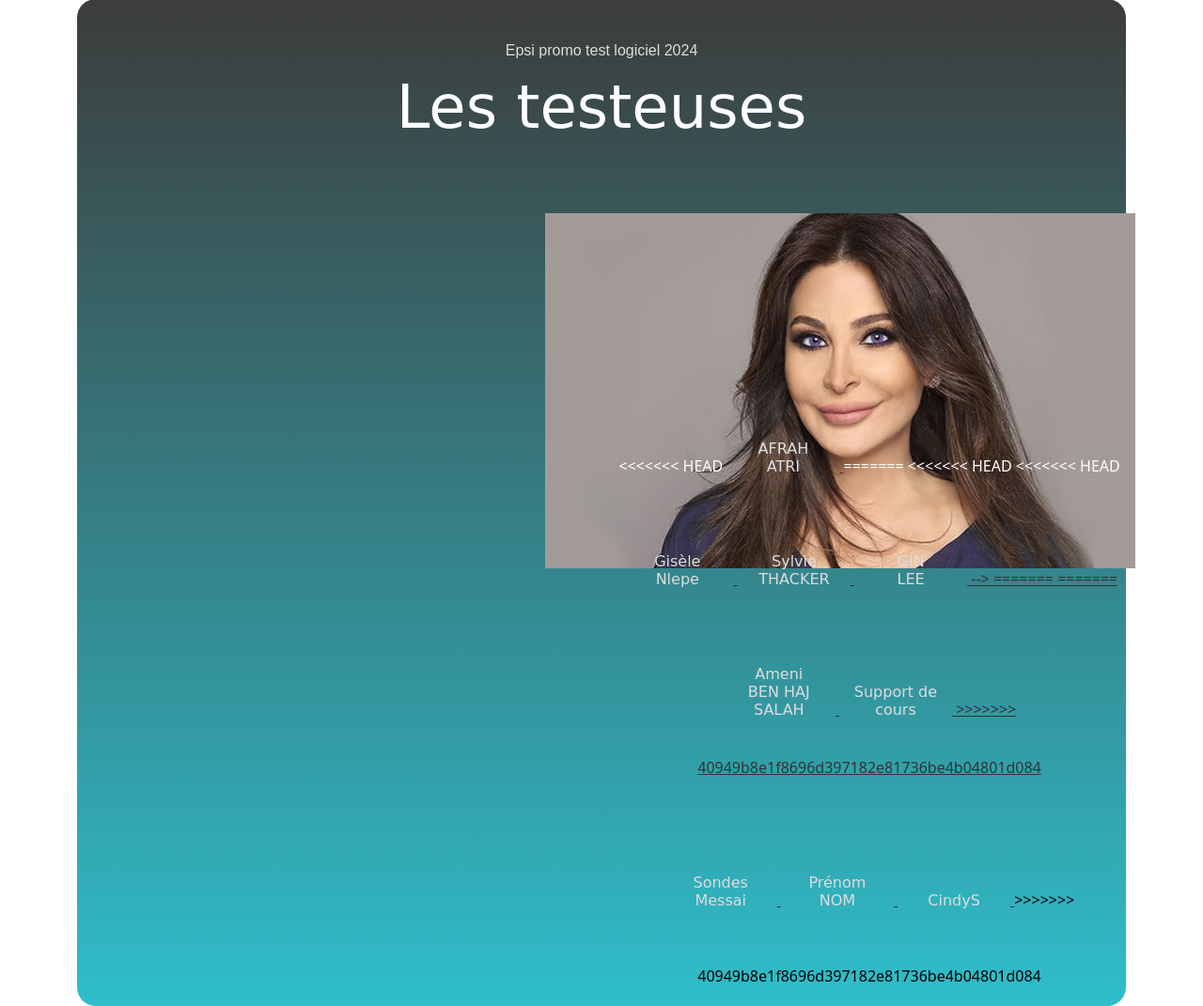
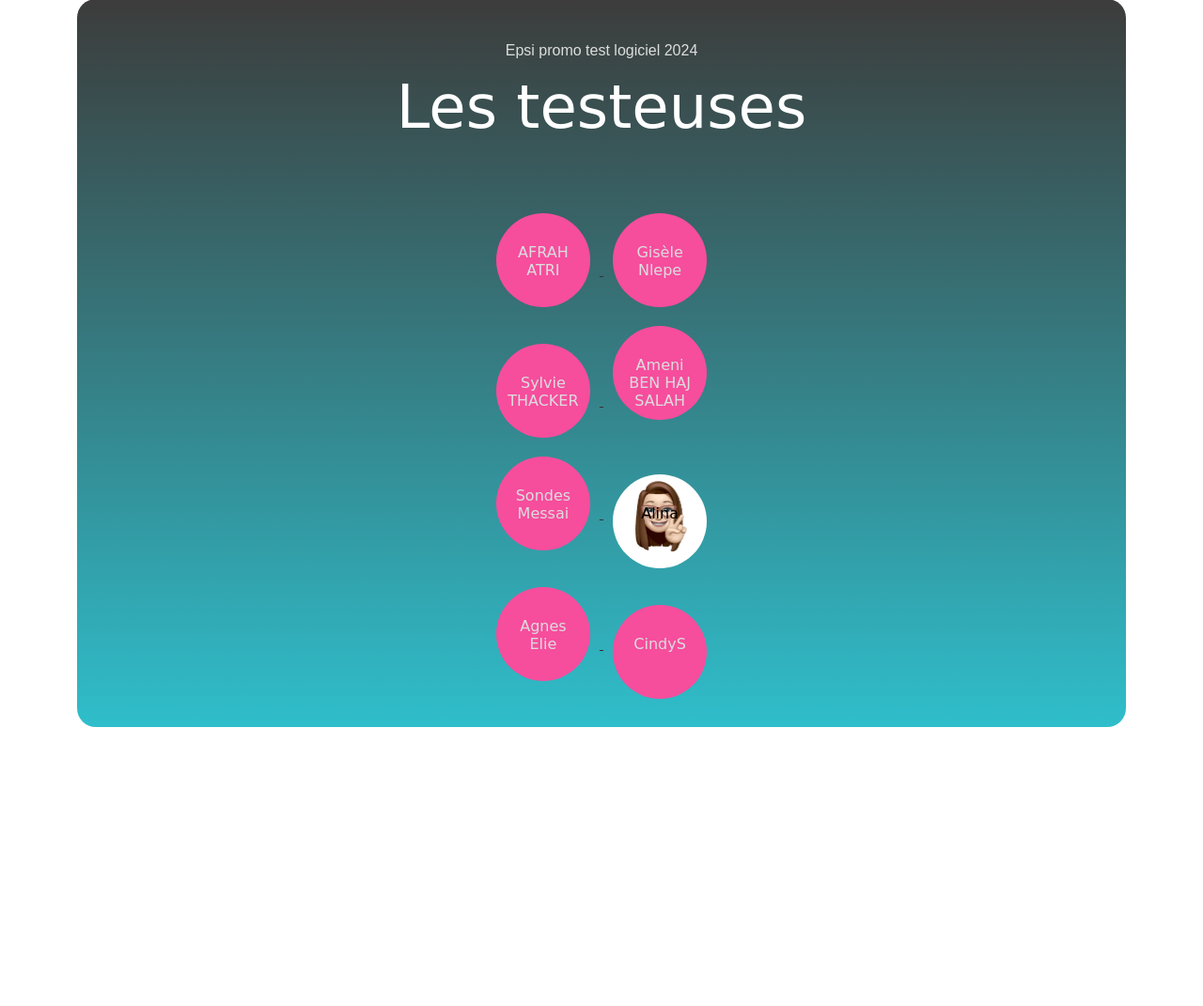
Before and after one commit to tvinchent-epsi/mosaiqueTesteuse, a PHP site: page / in a window 1280 px wide. Shown: the part 190-1261 px from the top of the page at 94% size. After the commit the page ends 964 px from the top, so only its background shows below. Run offline with PHP 8.4, Linux system fonts and the light colour scheme.

Commit message:
fix some bugs..

```diff
--- a/index.html
+++ b/index.html
@@ -25,15 +25,11 @@
 		</header>
 		<section>
 			<h1><span class="subtitle">Epsi promo test logiciel 2024</span><br>Les testeuses</h1>
-			<div class="pastilleafrah">
-			<img src="./photoCV.jpg"photo de afrah>
-			</div>
 			<div class="row">
 
 				<div class="col"></div>
 
 				<div class="col">
- <<<<<<< HEAD
 
 			    	<a href="https://www.je-code.com/eptest/afrah" target="_blank">
 			    		<div class="pastille">
@@ -50,9 +46,6 @@
 			    			<h3>Prenom.<br>NOM.</h3>
 			    		</div>
 			    	</a>  -->
-=======
-<<<<<<< HEAD
-<<<<<<< HEAD
 			    	<a href="https://www.linkedin.com/in/gis%C3%A8le-nlepe-869b36147/" target="_blank">
 			    		<div class="pastille">
 			    			<h3>Gisèle<br>Nlepe</h3>
@@ -63,70 +56,24 @@
 			    			<h3>Sylvie<br>THACKER</h3>
 						</div>
 					</a>
-			    	<a href="https://OuVotreSite.fr/" target="_blank">
-			    		<div class="pastille">
-			    			<h3>GIN <br>LEE</h3>
-			    		</div> -->
-=======
-=======
-
-			    		<div class="Image1">
-
-			    		</div>
-
-
-			    	<div class="row">
-				<div class="col"></div>
-				<div class="col">
 			    	<a href="mailto:ameni.mhamed@gmail.com" target="_blank">
 			    		<div class="pastille">
 			    			<h3>Ameni <br> BEN HAJ SALAH</h3>
 			    		</div>
 			    	</a>
-
-			    	<a href="https://je-code.com/" target="_blank">
+					<a href="https://www.linkedin.com/in/sondosm-17b15914a/" target="_blank">
 			    		<div class="pastille">
-			    			<h3>Support de cours</h3>
-			    		</div>
-			    	</a><!--
-			    	<a href="#" target="_blank">
-			    		<div class="pastille">
-			    			<h3>Ameni.<br>BEN HAJ SALAH.</h3>
-			    		</div>
-			    	</a> -->
-
-
-			    	</a>	    	<a href="https://www.linkedin.com/in/sondosm-17b15914a/" target="_blank">
-
-
->>>>>>> 40949b8e1f8696d397182e81736be4b04801d084
-					<!--
-			    	<a href="https://je-code.com/epsitest/votreprenom/" target="_blank">
-			    		<div class="pastille">
-			    			<h3>Prenom<br>nom</h3>
-			    		</div>
-						-->
-			    	</a>
-
-					<div class="Alina">
-						<a href="https://www.je-code.com/eptest/alina/" target="siteAlina">
-							<div class="imgAlina">
-								<h3 class="Alina"><br></h3>
-							</div>
-						</a>
-
-			    	<a href="https://www.linkedin.com/in/sondosm-17b15914a/" target="_blank">
-
-
-			    		<div class="pastille">
-			    			<h3>Sondes<br>Messai</h3>
-
-
+			    			<h3>Sondes <br> Messai</h3>
 			    		</div>
 			    	</a>
+					<a href="https://www.je-code.com/eptest/alina/" target="siteAlina">
+						<div class="imgAlina">
+							<h3 class="Alina">Alina<br></h3>
+						</div>
+					</a>
 			    	<a href="https://elieagnes.github.io/" target="_blank">
 			    		<div class="pastille">
-			    			<h3>Prénom<br>NOM</h3>
+			    			<h3>Agnes<br>Elie</h3>
 			    		</div>
 			    	</a>
 			    	<a href="https://www.je-code.com/eptest/cindy/" target="_blank">
@@ -134,7 +81,6 @@
 			    			<h3>CindyS<br></h3>
 			    		</div>
 			    	</a>
->>>>>>> 40949b8e1f8696d397182e81736be4b04801d084
 				</div>
 				<div class="col"></div>
 			</div>
--- a/mosaique.css
+++ b/mosaique.css
@@ -48,7 +48,7 @@ html{
 		width: 100px;
 		height: 100px;
 		display: inline-block;
-	    /* background-color: #f64d9d;  */
+	    background-color: #f64d9d;
 		margin: 10px;
 
 	}
@@ -70,7 +70,6 @@ html{
 		font-size: 1em;
 		padding-top: 2em;
 	}
-<<<<<<< HEAD
 	.Image1{	border-radius: 50%;
 		width: 100px;
 		height: 100px;
@@ -78,10 +77,6 @@ html{
 		background-image: url("Image1.jpg");
 		background-size: cover;
 		margin: 10px;}
-=======
-<<<<<<< HEAD
-
-=======
 	.imgAlina{
 		border-radius: 50%;
 		width: 100px;
@@ -95,5 +90,3 @@ html{
 		color: #000000;
 		bottom: 1em;
 	}
->>>>>>> 99400d559ce1953493648af6b4a3f9749a3bf1de
->>>>>>> 40949b8e1f8696d397182e81736be4b04801d084
```
